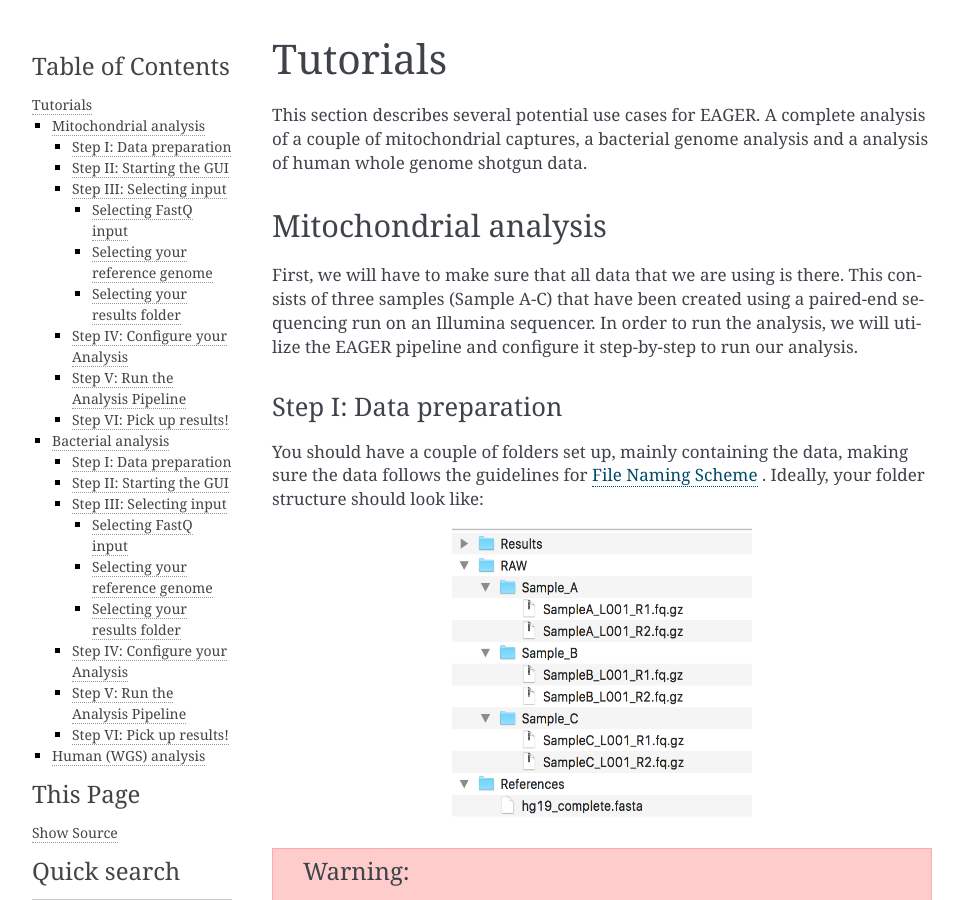
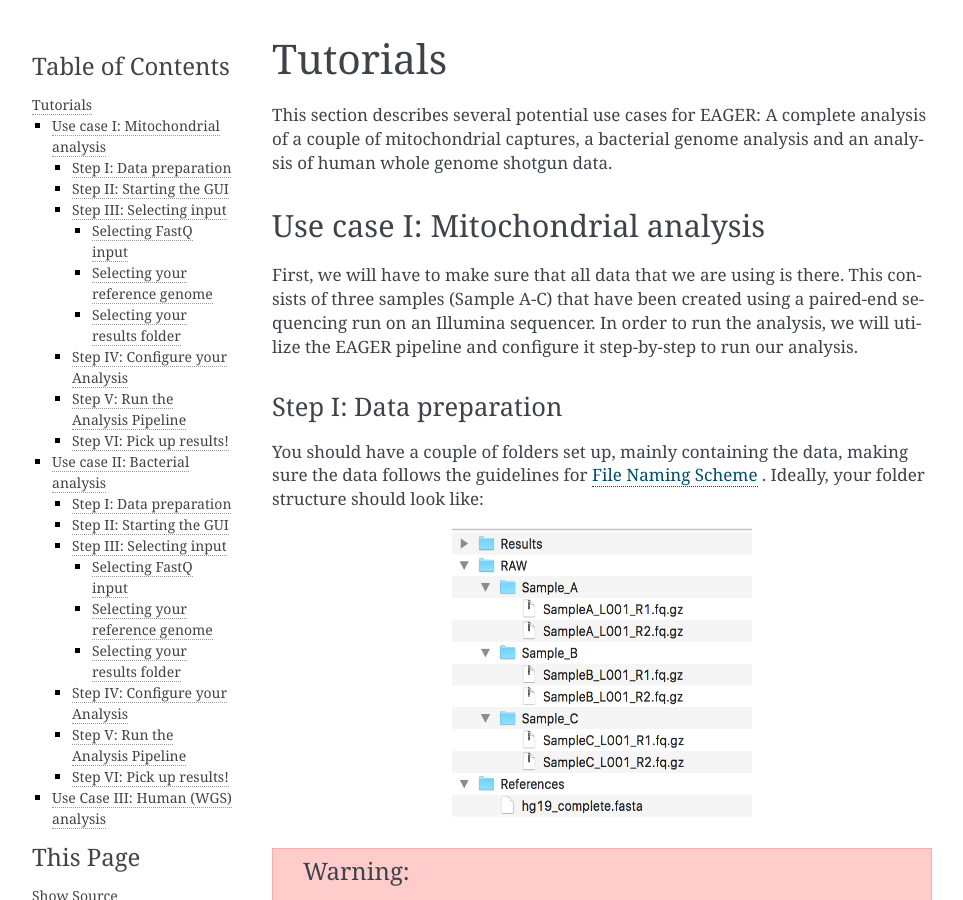
Before and after one commit to apeltzer/EAGER-GUI, a Sphinx documentation site: the page built from docs/contents/tutorials.rst, in a window 1280 px wide and 900 px high. Shown: the whole window, without its empty margins (148-1111 px from the left). Built offline with Sphinx 7.4.7, drawn with Linux system fonts in a browser that asks for light colours; some of the changed text lies outside the part shown.

Commit message:
Updated typosUpdated typos

```diff
--- a/docs/contents/tutorials.rst
+++ b/docs/contents/tutorials.rst
@@ -1,10 +1,10 @@
 Tutorials
 =========
 
-This section describes several potential use cases for EAGER. A complete analysis of a couple of mitochondrial captures, a bacterial genome analysis and a analysis of human whole genome shotgun data.
+This section describes several potential use cases for EAGER: A complete analysis of a couple of mitochondrial captures, a bacterial genome analysis and an analysis of human whole genome shotgun data.
 
-Mitochondrial analysis
-----------------------
+Use case I: Mitochondrial analysis
+----------------------------------
 
 First, we will have to make sure that all data that we are using is there. This consists of three samples (Sample A-C) that have been created using a paired-end sequencing run on an Illumina sequencer. In order to run the analysis, we will utilize the EAGER pipeline and configure it step-by-step to run our analysis.
 
@@ -160,8 +160,8 @@ All the output BAM files, VCF files and other important analysis results can be
 
 .. note:: You can import the results table in CSV format in any compatible sheet calculation software, LibreOffice for example works very well.
 
-Bacterial analysis
-------------------
+Use case II: Bacterial analysis
+------------------------------
 
 EAGER can be used to reconstruct ancient bacterial genomes in an efficient way, too. In order to perform such a bacterial genome reconstruction, we will be reconstructing three sample entries from ancient bacterial data in this tutorial using a *S. aureus* reference genome in FastA format.
 
@@ -311,5 +311,5 @@ All the output BAM files, VCF files and other important analysis results can be
 
 .. note:: You can import the results table in CSV format in any compatible sheet calculation software, LibreOffice for example works very well.
 
-Human (WGS) analysis
---------------------
+Use Case III: Human (WGS) analysis
+----------------------------------
```
